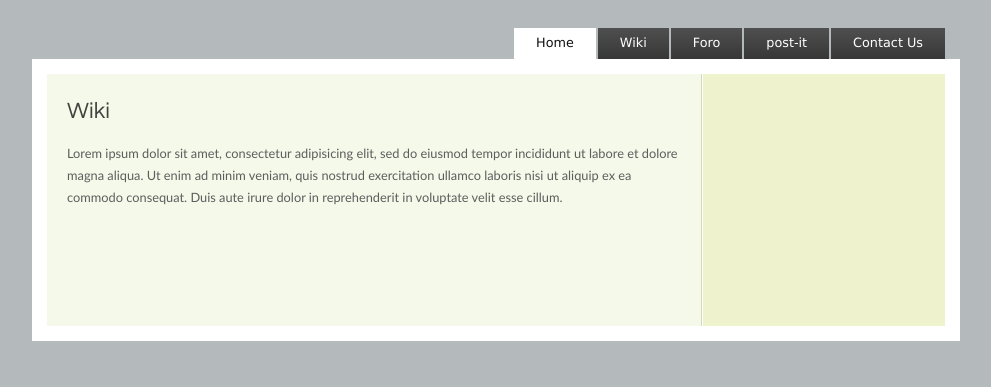
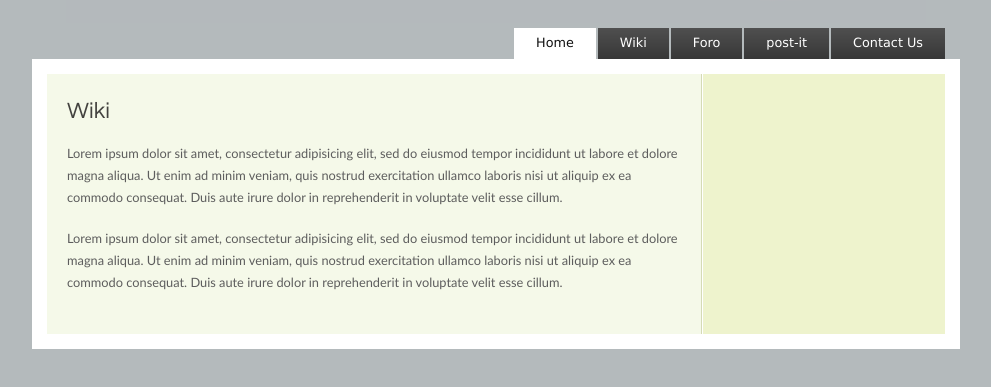
Before and after one commit to vaantinfo/vaantinfo, a plain HTML site: page wiki.html in a window 1280 px wide. Shown: the part 111-498 px from the top of the page, without its empty margins (144-1135 px from the left). Drawn offline with Linux system fonts and the light colour scheme.

Commit message:
Signed-off-by: heven <vaantinfo@gmail.com>
Cambios añadidos en el wiki y foro 21-10-11 (solo texto)

```diff
--- a/wiki.html
+++ b/wiki.html
@@ -54,6 +54,13 @@
           irure dolor in reprehenderit in voluptate velit esse cillum.
         </p>
 
+        <p>
+          Lorem ipsum dolor sit amet, consectetur adipisicing elit, sed do eiusmod tempor
+          incididunt ut labore et dolore magna aliqua. Ut enim ad minim veniam, quis nostrud
+          exercitation ullamco laboris nisi ut aliquip ex ea commodo consequat. Duis aute
+          irure dolor in reprehenderit in voluptate velit esse cillum.
+        </p>
+
       </div>
     </div>
     <div id="footer">
```
Also changed, not shown: foro.html (+2 -2 lines).
